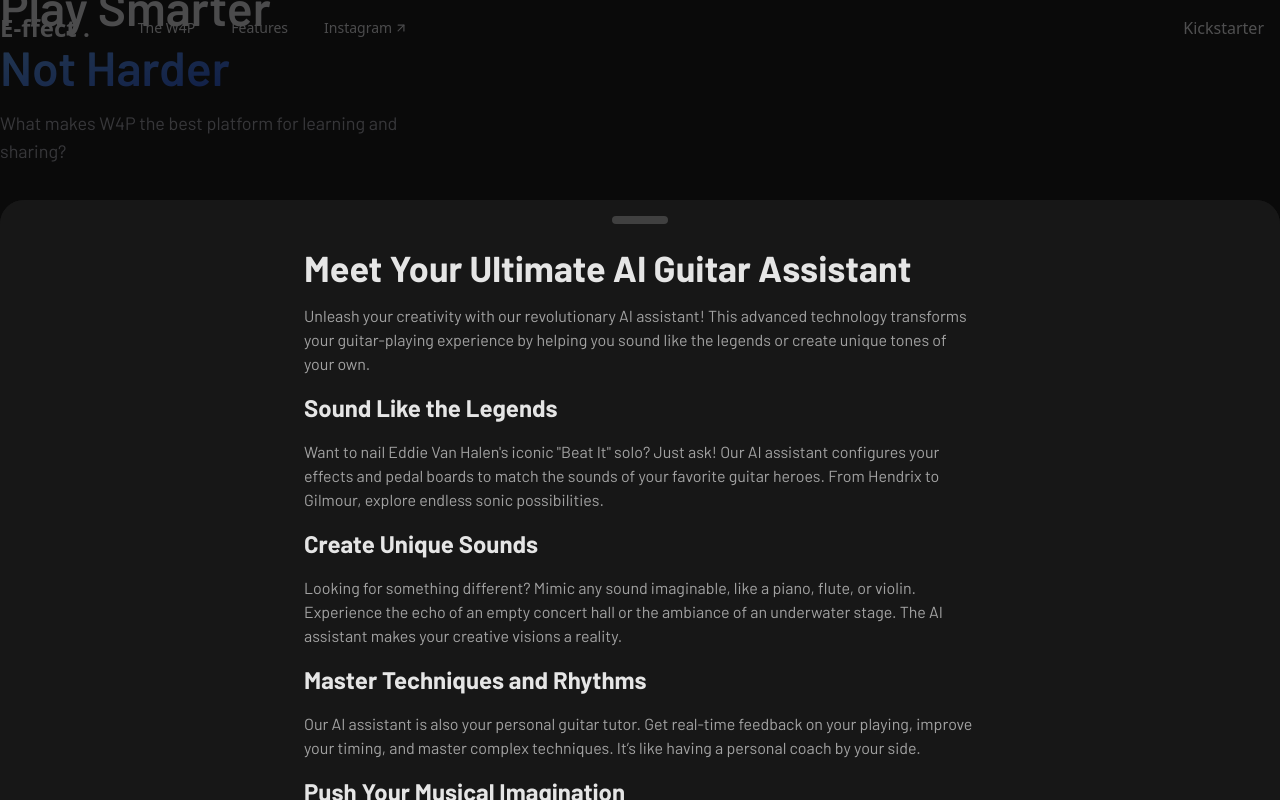
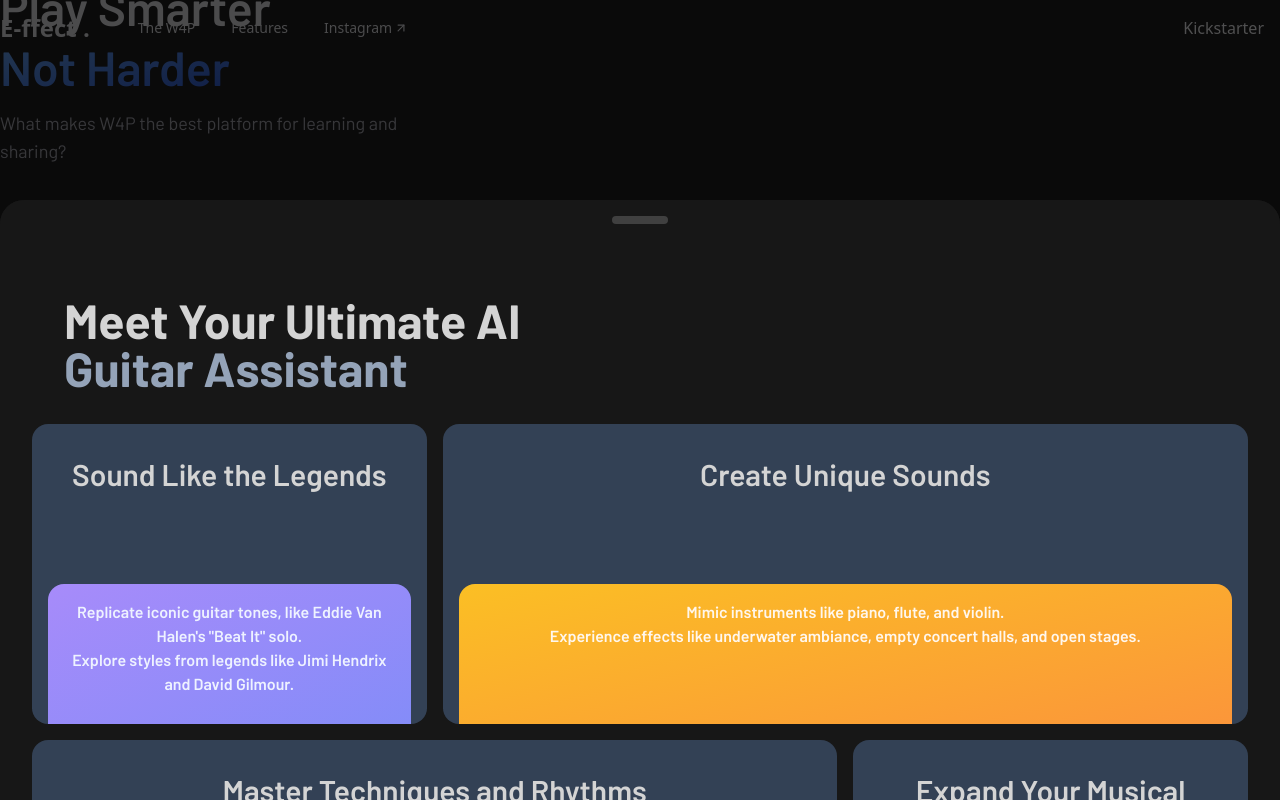
Before and after one commit to spooneyes/e-ffect-landing-final, a Next.js app: page / in a window 1280 px wide. Both pictures are taken after a click on the button "Read more". Shown: the part 779-1579 px from the top of the page. Built offline with nearby package versions, Linux system fonts and the light colour scheme; grey boxes are pictures that could not be loaded.

Commit message:
Add bento presentation

```diff
--- a/src/components/cta/CTA.tsx
+++ b/src/components/cta/CTA.tsx
@@ -45,7 +45,7 @@ export const CTA = () => {
           }}
           className="mb-9 max-w-xl text-center text-3xl font-bold leading-tight text-zinc-50 sm:text-4xl sm:leading-tight md:text-5xl md:leading-tight"
         >
-          Joins Us in Innovation!
+          Join us for Innovation!
         </motion.h1>
         <motion.div
           initial={{
@@ -75,7 +75,7 @@ export const CTA = () => {
             className="flex items-center space-x-2 rounded-md px-4 py-2 text-lg text-zinc-100"
           >
             <FaInstagram className="" />
-            <span>Join us</span>
+            <span>Instagram</span>
           </GhostButton>
         </motion.div>
       </MaxWidthWrapper>
--- a/src/components/features/grid/FeatureGrid.tsx
+++ b/src/components/features/grid/FeatureGrid.tsx
@@ -15,7 +15,7 @@ export const FeatureGrid = () => {
       {open && (
         <>
           <DragCloseDrawer open={open} setOpen={setOpen}>
-            <AiContent />
+            <BouncyCardsFeatures />
           </DragCloseDrawer>
         </>
       )}
--- a/src/components/features/grid/LongCard.tsx
+++ b/src/components/features/grid/LongCard.tsx
@@ -2,17 +2,12 @@ import React, { useEffect, useState } from "react";
 import { CalloutChip } from "../../utils/CalloutChip";
 import { Card } from "../../utils/Card";
 import { AnimationProps, motion } from "framer-motion";
-import {
-  SiAuth0,
-  SiBuildkite,
-  SiPlanetscale,
-  SiReact,
-  SiSupabase,
-  SiTwilio,
-  SiZapier,
-} from "react-icons/si";
 
+import { MdOutlineComputer } from "react-icons/md";
 import { GiMusicalNotes } from "react-icons/gi";
+import { BiSolidGuitarAmp } from "react-icons/bi";
+import { TbAdjustments } from "react-icons/tb";
+import { IoPhonePortrait, IoHeadset } from "react-icons/io5";
 
 export const LongCard = () => {
   return (
@@ -20,8 +15,11 @@ export const LongCard = () => {
       <Card>
         <div className="relative z-20">
           <CalloutChip>Integrations</CalloutChip>
-          <p className="mb-1.5 text-2xl">E-ffect Cloud</p>
-          <p className="max-w-sm text-zinc-400"></p>
+          <p className="mb-1.5 text-2xl">Elevate your sound </p>
+          <p className="max-w-sm text-zinc-400">
+            Sync your pedal to your music, our app, and more for an immersive
+            audio experience like never before.
+          </p>
         </div>
         <div className="absolute bottom-0 right-0 top-0 z-10 w-48 bg-gradient-to-r from-zinc-950/0 to-zinc-950" />
         <SpinningLogos />
@@ -167,25 +165,19 @@ const ICON_DATA = [
     Icon: GiMusicalNotes,
   },
   {
-    Icon: SiTwilio,
+    Icon: MdOutlineComputer,
   },
   {
-    Icon: SiReact,
+    Icon: TbAdjustments,
   },
   {
-    Icon: SiZapier,
+    Icon: IoPhonePortrait,
   },
   {
-    Icon: SiAuth0,
+    Icon: IoHeadset,
   },
   {
-    Icon: SiPlanetscale,
-  },
-  {
-    Icon: SiSupabase,
-  },
-  {
-    Icon: SiBuildkite,
+    Icon: BiSolidGuitarAmp,
   },
 ];
 
--- a/src/components/features/grid/MiniCard2.tsx
+++ b/src/components/features/grid/MiniCard2.tsx
@@ -22,11 +22,11 @@ export const MiniCard2 = ({
         <div className="absolute -bottom-2 left-2 right-2 z-10 flex h-44 items-center justify-center rounded-xl border border-zinc-700 bg-zinc-800/50 p-4">
           <img src="/model1.png" alt="Model 1" className="h-full" />
 
-          <FaCirclePlus
+          {/* <FaCirclePlus
             onClick={() => setOpen(true)}
             className="absolute bottom-4 left-4  cursor-pointer text-[#1F9AF1]"
             size={22}
-          />
+          /> */}
         </div>
 
         <CornerBlur />
--- a/src/components/features/grid/ModalContent/ProductContent.tsx
+++ b/src/components/features/grid/ModalContent/ProductContent.tsx
@@ -3,52 +3,52 @@ import { motion } from "framer-motion";
 
 export const BouncyCardsFeatures = () => {
   return (
-    <section className="mx-auto max-w-7xl px-4 py-12 text-slate-800">
+    <section className="mx-auto max-w-7xl px-4 py-12 text-neutral-300">
       <div className="mb-8 flex flex-col items-start justify-between gap-4 md:flex-row md:items-end md:px-8">
-        <h2 className="max-w-lg  text-4xl font-bold md:text-5xl">
-          Grow faster with our
-          <span className="text-slate-400"> all in one solution</span>
+        <h2 className="max-w-lg text-4xl  font-bold text-neutral-300 md:text-5xl">
+          Meet Your Ultimate AI
+          <span className="text-slate-400"> Guitar Assistant</span>
         </h2>
-        <motion.button
-          whileHover={{ scale: 1.05 }}
-          whileTap={{ scale: 0.95 }}
-          className="whitespace-nowrap rounded-lg bg-slate-900 px-4 py-2 font-medium text-white shadow-xl transition-colors hover:bg-slate-700"
-        >
-          Learn more
-        </motion.button>
       </div>
       <div className="mb-4 grid grid-cols-12 gap-4">
         <BounceCard className="col-span-12 md:col-span-4">
-          <CardTitle>Do a thing</CardTitle>
+          <CardTitle>Sound Like the Legends</CardTitle>
           <div className="absolute bottom-0 left-4 right-4 top-32 translate-y-8 rounded-t-2xl bg-gradient-to-br from-violet-400 to-indigo-400 p-4 transition-transform duration-[250ms] group-hover:translate-y-4 group-hover:rotate-[2deg]">
             <span className="block text-center font-semibold text-indigo-50">
-              test
+              Replicate iconic guitar tones, like Eddie Van Halen's "Beat It"
+              solo. <br /> Explore styles from legends like Jimi Hendrix and
+              David Gilmour.
             </span>
           </div>
         </BounceCard>
         <BounceCard className="col-span-12 md:col-span-8">
-          <CardTitle>Do another thing</CardTitle>
+          <CardTitle>Create Unique Sounds</CardTitle>
           <div className="absolute bottom-0 left-4 right-4 top-32 translate-y-8 rounded-t-2xl bg-gradient-to-br from-amber-400 to-orange-400 p-4 transition-transform duration-[250ms] group-hover:translate-y-4 group-hover:rotate-[2deg]">
             <span className="block text-center font-semibold text-orange-50">
-              FEATURE DEMO HERE
+              Mimic instruments like piano, flute, and violin. <br /> Experience
+              effects like underwater ambiance, empty concert halls, and open
+              stages.
             </span>
           </div>
         </BounceCard>
       </div>
       <div className="grid grid-cols-12 gap-4">
         <BounceCard className="col-span-12 md:col-span-8">
-          <CardTitle>And this too</CardTitle>
+          <CardTitle>Master Techniques and Rhythms</CardTitle>
           <div className="absolute bottom-0 left-4 right-4 top-32 translate-y-8 rounded-t-2xl bg-gradient-to-br from-green-400 to-emerald-400 p-4 transition-transform duration-[250ms] group-hover:translate-y-4 group-hover:rotate-[2deg]">
             <span className="block text-center font-semibold text-emerald-50">
-              FEATURE DEMO HERE
+              Get real-time feedback to improve your playing. <br />
+              Enhance your timing and master complex techniques.
             </span>
           </div>
         </BounceCard>
         <BounceCard className="col-span-12 md:col-span-4">
-          <CardTitle>And finally this</CardTitle>
+          <CardTitle>Expand Your Musical Imagination</CardTitle>
           <div className="absolute bottom-0 left-4 right-4 top-32 translate-y-8 rounded-t-2xl bg-gradient-to-br from-pink-400 to-red-400 p-4 transition-transform duration-[250ms] group-hover:translate-y-4 group-hover:rotate-[2deg]">
             <span className="block text-center font-semibold text-red-50">
-              FEATURE DEMO HERE
+              Enjoy new sounds and redefine your musical journey. <br />
+              Perfect for all skill levels, whether you're just starting out or
+              have years of experience.
             </span>
           </div>
         </BounceCard>
@@ -67,7 +67,7 @@ const BounceCard = ({
   return (
     <motion.div
       whileHover={{ scale: 0.95, rotate: "-1deg" }}
-      className={`group relative min-h-[300px] cursor-pointer overflow-hidden rounded-2xl bg-slate-100 p-8 ${className}`}
+      className={`group relative min-h-[300px] cursor-pointer overflow-hidden rounded-2xl bg-slate-700 p-8 ${className}`}
     >
       {children}
     </motion.div>
```
